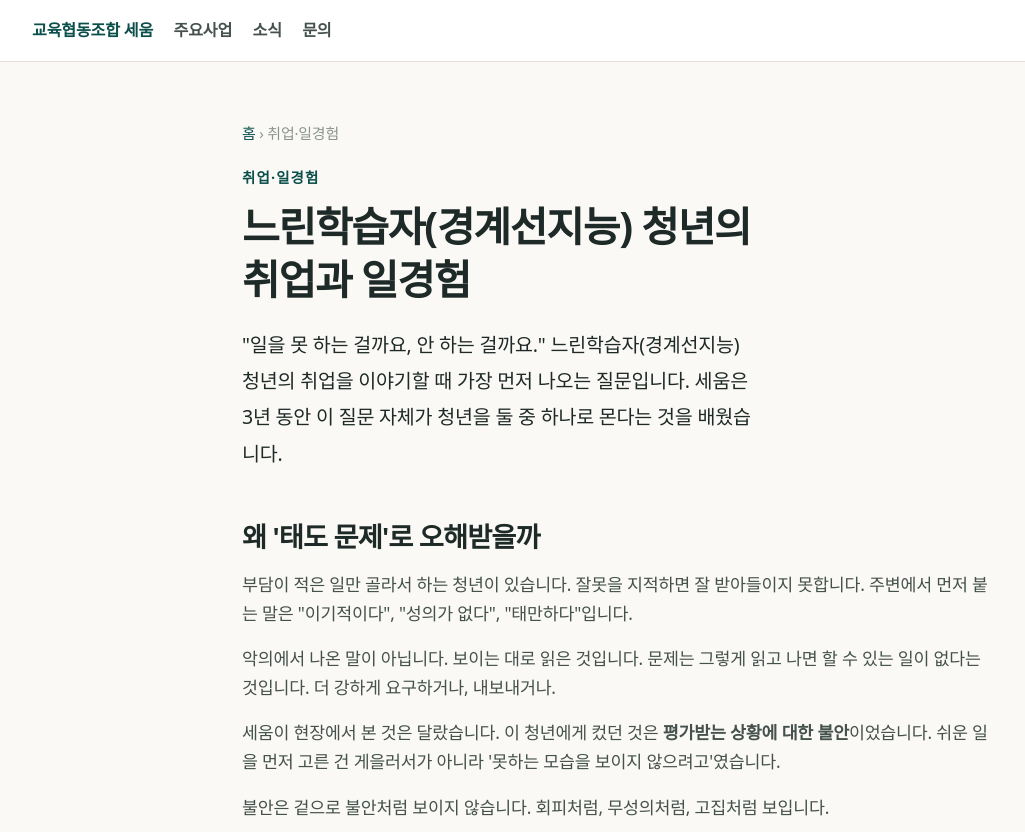
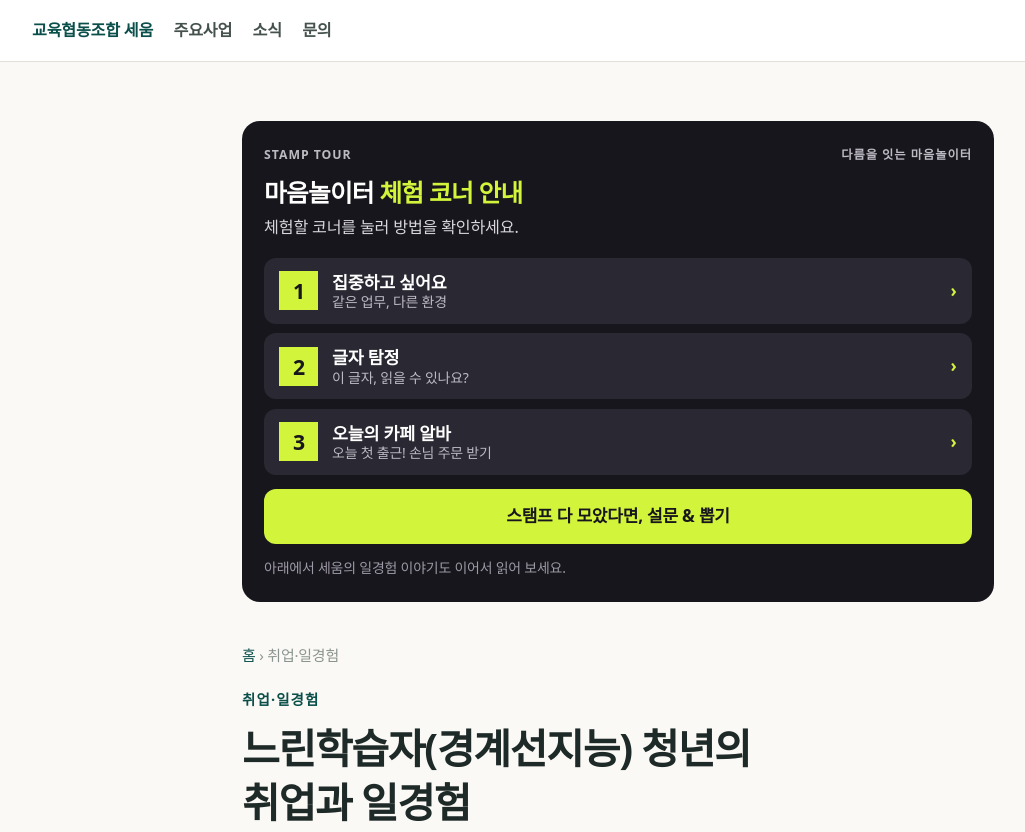
Before and after one commit to seum13/seum13-homepage, a plain HTML site: page work-experience/index.html in a window 1280 px wide. Shown: the top 832 px of the page, without its empty margins (22-1047 px from the left). Drawn offline with Linux system fonts and the light colour scheme; a web font is replaced by a local one.

Commit message:
마음놀이터 체험 코너 안내 박스 추가 (work-experience)

```diff
--- a/work-experience/index.html
+++ b/work-experience/index.html
@@ -353,6 +353,22 @@ body.hc .msheet-x{background:#EFEDE6;color:#212E2B}
 .topbar{border-bottom:1px solid var(--line);background:var(--surface)}
 .topbar .wrap{display:flex;align-items:center;gap:1.2rem;padding:1rem 2rem}
 .topbar a{color:var(--ink2);font-weight:600;font-size:.95rem}
+
+/* [2026-11-28] 마음놀이터 체험 코너 안내 (박람회 부스 QR용, 행사 후 삭제 가능) */
+.mnb{background:#17161c;color:#fff;border-radius:18px;padding:1.4rem 1.3rem 1.3rem;margin:0 0 2.4rem}
+.mnb .mnb-top{display:flex;justify-content:space-between;gap:.5rem;font-size:.72rem;font-weight:700;letter-spacing:.08em;color:#bdbac4}
+.mnb h2{color:#fff!important;font-size:1.45rem!important;margin:.7rem 0 .3rem!important;line-height:1.3}
+.mnb h2 em{font-style:normal;color:#d2f43b}
+.mnb p{color:#d9d6de!important;font-size:.95rem!important;margin:0 0 1rem!important}
+.mnb-list{display:grid;gap:.55rem}
+.mnb-list a{display:flex;align-items:center;gap:.8rem;background:#2a2832;border-radius:12px;padding:.75rem .9rem;color:#fff;text-decoration:none}
+.mnb-list a:hover{background:#34313d}
+.mnb-list b{flex:none;width:2.3rem;height:2.3rem;background:#d2f43b;color:#17161c;display:grid;place-items:center;font-size:1.25rem;font-weight:900}
+.mnb-list span{flex:1;font-weight:700;font-size:1.02rem;line-height:1.3}
+.mnb-list small{display:block;font-weight:500;font-size:.82rem;color:#bdbac4}
+.mnb-list i{font-style:normal;color:#d2f43b;font-weight:800}
+.mnb-survey{display:block;text-align:center;margin-top:.8rem;background:#d2f43b;color:#17161c!important;font-weight:800;border-radius:12px;padding:.8rem;text-decoration:none}
+.mnb p.mnb-note{font-size:.82rem!important;color:#9d99a6!important;margin:.8rem 0 0!important}
 </style>
 <script type="application/ld+json">{"@context":"https://schema.org","@type":"FAQPage","mainEntity":[{"@type":"Question","name":"경계선지능 청년도 일반 사업장에서 일할 수 있나요?","acceptedAnswer":{"@type":"Answer","text":"네. 세움과 함께한 청년들은 여러 사업장에서 일경험을 마쳤습니다. 관건은 능력이 아니라 일의 구조입니다. 지시가 구체적이고, 첫 단계가 명확하고, 물어볼 사람이 정해져 있으면 대부분의 업무가 가능합니다."}},{"@type":"Question","name":"일경험 참여 대상과 비용은 어떻게 되나요?","acceptedAnswer":{"@type":"Answer","text":"대체로 만 18~34세 느린학습자(경계선지능) 청년이 대상이며, 공공 지원사업으로 진행되는 경우 참여자 비용은 없고 참여수당이 지급됩니다."}},{"@type":"Question","name":"진단서나 검사 결과가 꼭 있어야 하나요?","acceptedAnswer":{"@type":"Answer","text":"사업별로 요건이 다릅니다. 지능검사 결과나 관련 기관 추천서를 요구하는 경우가 있지만, 없다고 해서 상담이 불가능하지는 않습니다."}},{"@type":"Question","name":"일경험이 끝나면 취업으로 이어지나요?","acceptedAnswer":{"@type":"Answer","text":"일경험 자체가 채용을 보장하지는 않습니다. 다만 실제 경력이 되고, 사업장이 청년을 직접 겪는 기회가 됩니다. 세움은 이후 진로 상담도 함께합니다."}}]}</script>
 </head>
@@ -362,6 +378,20 @@ body.hc .msheet-x{background:#EFEDE6;color:#212E2B}
 <a href="/#programs">주요사업</a><a href="/#news">소식</a><a href="/#contact">문의</a>
 </div></header>
 <main class="pg">
+<!-- [2026-11-28] 마음놀이터 체험 코너 안내 시작 (행사 후 이 블록만 지우면 됨) -->
+<section class="mnb" aria-label="마음놀이터 체험 코너 안내">
+<div class="mnb-top"><span>STAMP TOUR</span><span>다름을 잇는 마음놀이터</span></div>
+<h2>마음놀이터 <em>체험 코너 안내</em></h2>
+<p>체험할 코너를 눌러 방법을 확인하세요.</p>
+<div class="mnb-list">
+<a href="/booth/?c=1"><b>1</b><span>집중하고 싶어요<small>같은 업무, 다른 환경</small></span><i>›</i></a>
+<a href="/booth/?c=2"><b>2</b><span>글자 탐정<small>이 글자, 읽을 수 있나요?</small></span><i>›</i></a>
+<a href="/booth/?c=3"><b>3</b><span>오늘의 카페 알바<small>오늘 첫 출근! 손님 주문 받기</small></span><i>›</i></a>
+</div>
+<a class="mnb-survey" href="https://forms.gle/7QMyJzgcpRafkCvx6">스탬프 다 모았다면, 설문 &amp; 뽑기</a>
+<p class="mnb-note">아래에서 세움의 일경험 이야기도 이어서 읽어 보세요.</p>
+</section>
+<!-- 마음놀이터 체험 코너 안내 끝 -->
 <div class="crumb"><a href="/">홈</a> › 취업·일경험</div>
 <span class="eyebrow" style="color:var(--teal-d);font-weight:700;font-size:.85rem;letter-spacing:.08em">취업·일경험</span>
 <h1 style="font-size:clamp(1.9rem,3.2vw,2.6rem);margin:.6rem 0 1.2rem">느린학습자(경계선지능) 청년의<br>취업과 일경험</h1>
```
